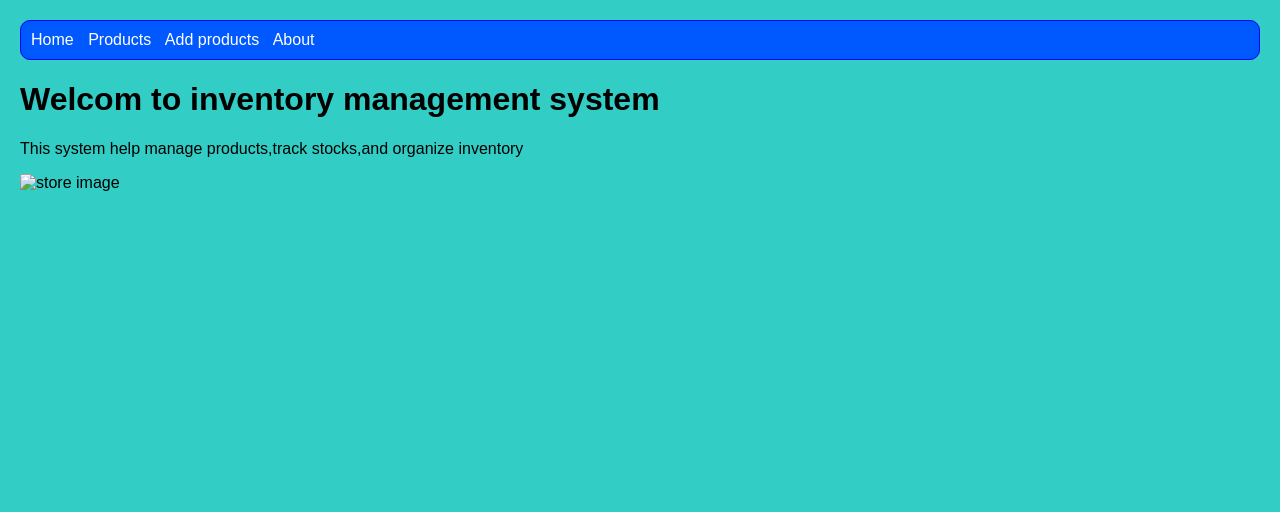
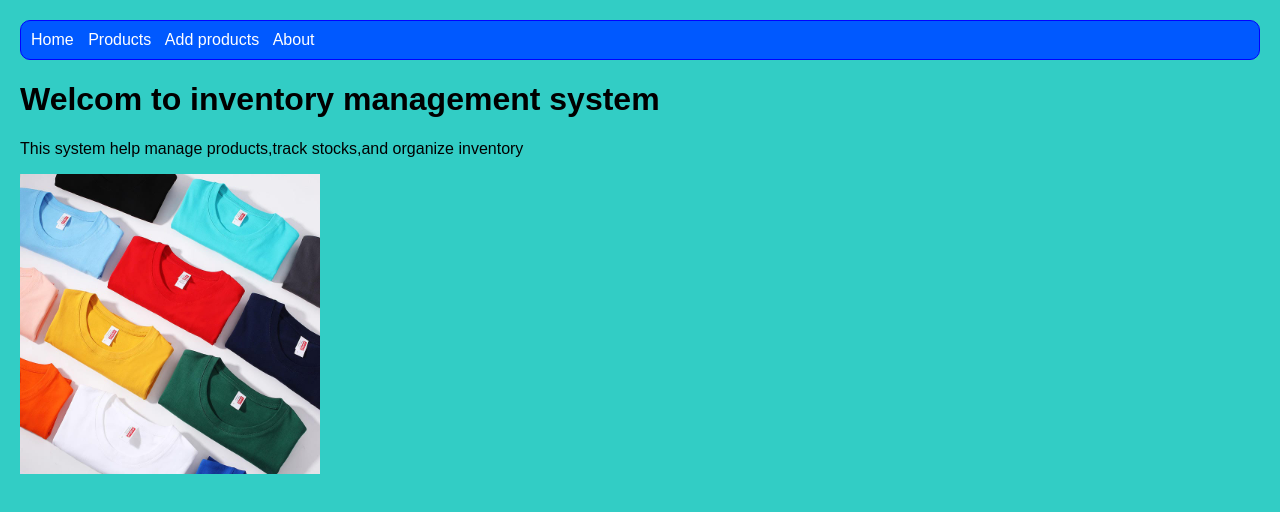
Before and after one commit to bonbordaniel2001/inventory_website, a plain HTML site: page index.html in a window 1280 px wide. Drawn offline with Linux system fonts and the light colour scheme.

Commit message:
Update index.html

```diff
--- a/index.html
+++ b/index.html
@@ -21,6 +21,7 @@
         </p>
     </div>
     <!-- Rollover image -->
-     <img src="store.jpeg" class="rollover" alt="store image">
+     <img src="image folder/store.jpeg" class="rollover" alt="store image">
 </body>
+
 </html>
```
